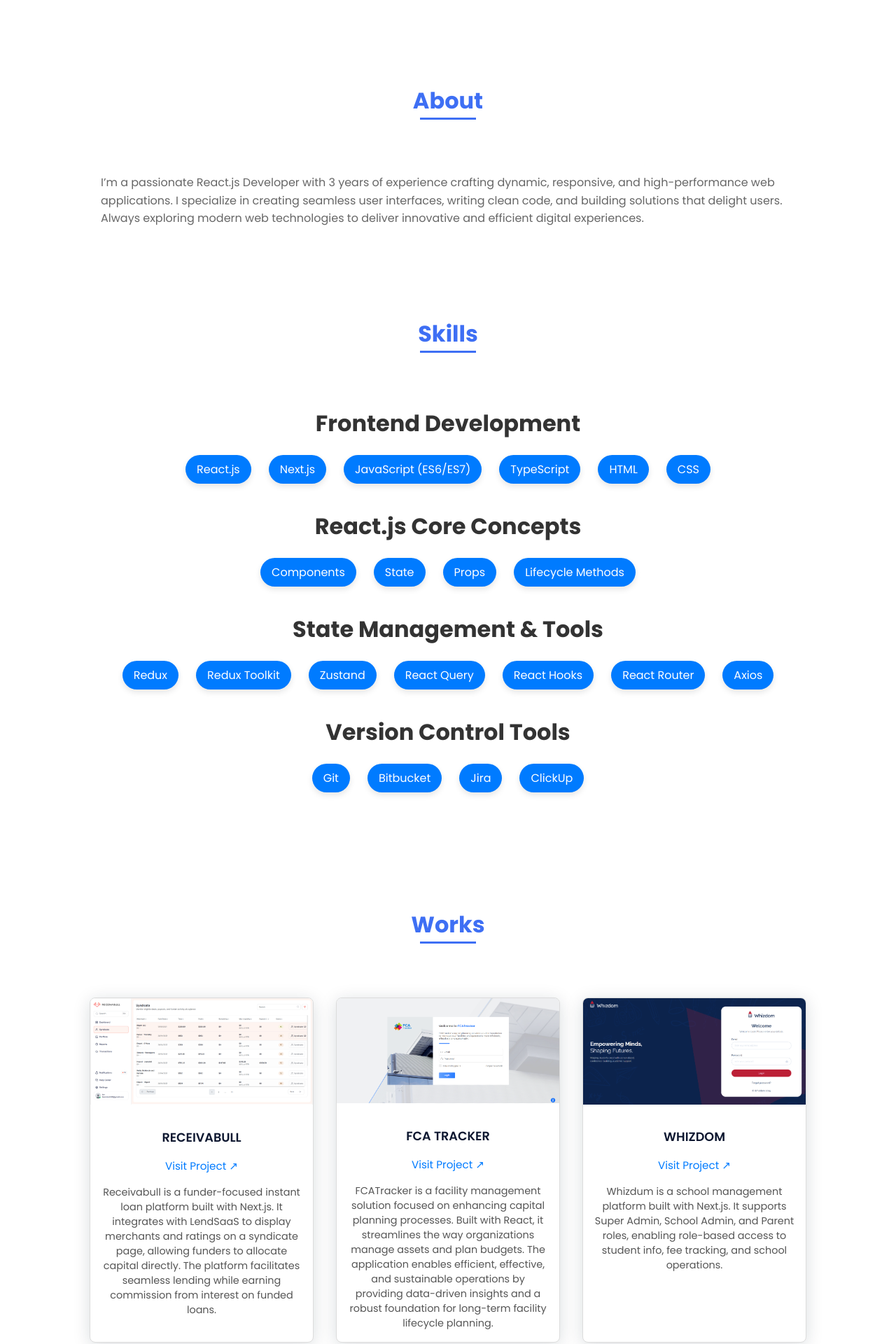
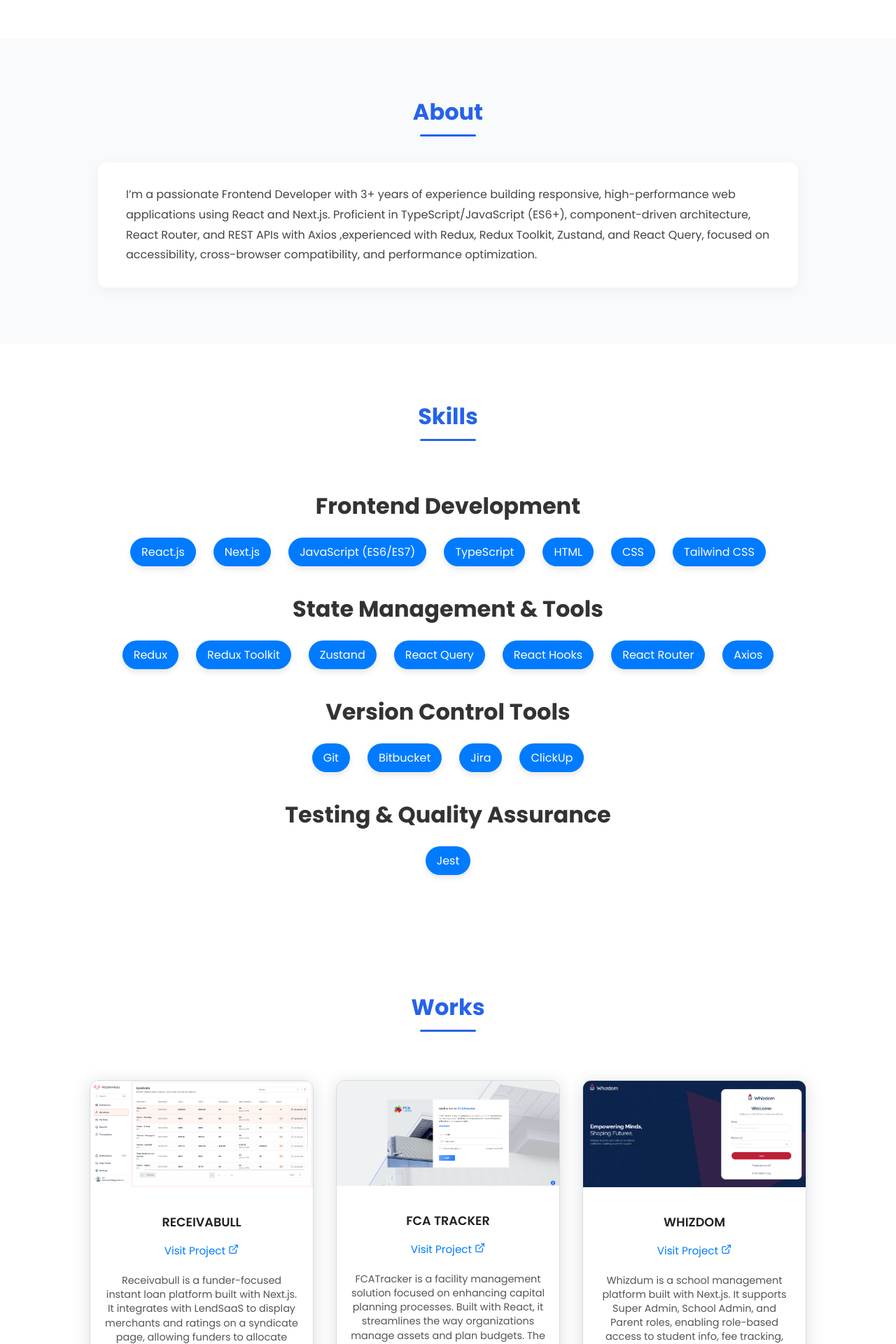
Before and after one commit to Basimkm369/portfolio, a React (Vite) app: page / in a window 1280 px wide. Shown: the part 600-2520 px from the top of the page at 70% size. Built offline with nearby package versions, Linux system fonts and the light colour scheme.

Commit message:
ui uopdate

```diff
--- a/src/assets/css/styles.css
+++ b/src/assets/css/styles.css
@@ -198,7 +198,6 @@ img {
 .home__title-color {
   color: var(--first-color);
 }
-/* ===== HOME ===== */
 .home_role {
   font-weight: 400;
   font-size: var(--role-font-size);
@@ -232,6 +231,56 @@ img {
   width: 360px;
 }
 
+
+/* ===== HOME TEXT ANIMATIONS ===== */
+.home__title {
+  animation: floatText 4s ease-in-out infinite, fadeUp 1.2s ease-out both;
+}
+
+/* floating motion (gentle vertical drift) */
+@keyframes floatText {
+  0% {
+    transform: translateY(0);
+  }
+  50% {
+    transform: translateY(-8px);
+  }
+  100% {
+    transform: translateY(0);
+  }
+}
+
+/* fade-in when entering view */
+@keyframes fadeUp {
+  from {
+    opacity: 0;
+    transform: translateY(25px);
+  }
+  to {
+    opacity: 1;
+    transform: translateY(0);
+  }
+}
+
+.home__title-color {
+  color: var(--first-color);
+  font-weight: 700;
+  text-shadow: none !important; /* removes glow completely */
+  animation: none !important;   /* stops glow animation */
+}
+
+
+@keyframes glow {
+  from {
+    text-shadow: 0 0 5px rgba(0, 123, 255, 0.3);
+  }
+  to {
+    text-shadow: 0 0 15px rgba(0, 123, 255, 0.7);
+  }
+}
+
+
+
 /*BUTTONS*/
 .button {
   display: inline-block;
@@ -246,38 +295,66 @@ img {
   box-shadow: 0px 10px 36px rgba(0, 0, 0, 0.15);
 }
 
-/* ===== ABOUT =====*/
 /* ===== ABOUT ===== */
+.about {
+  padding: 5rem 0 2rem;
+  background-color: #f9fafc; /* light background for contrast */
+}
+
+.section-title {
+  font-size: 2rem;
+  font-weight: 700;
+  color: #2563eb; /* blue accent */
+  text-align: center;
+  margin-bottom: 1rem;
+  position: relative;
+}
+
+.section-title::after {
+  content: "";
+  display: block;
+  width: 60px;
+  height: 3px;
+  background-color: #2563eb;
+  margin: 0.5rem auto 0;
+  border-radius: 2px;
+}
+
 .about__container {
-  display: flex;
-  justify-content: center;
-  align-items: center;
-  flex-direction: column;
+  max-width: 1000px;
+  margin: 2rem auto;
   text-align: center;
-  max-width: 1024px; /* Like work section */
-  margin: 2rem auto; /* Reduce top & bottom space */
-  padding: 0 1rem; /* Small padding for left/right */
+  background: #ffffff;
+  border-radius: 12px;
+  box-shadow: 0 4px 20px rgba(0, 0, 0, 0.05);
+  padding: 2rem 2.5rem;
+  transition: transform 0.3s ease, box-shadow 0.3s ease;
+}
+
+.about__container:hover {
+  transform: translateY(-3px);
+  box-shadow: 0 6px 24px rgba(37, 99, 235, 0.1);
 }
 
 .about__text {
   font-size: 1rem;
-  line-height: 1.6;
-  color: #666;
-
-  margin: 0 auto; /* Center text */
+  line-height: 1.8;
+  color: #444;
 }
 
-/* Reduce top & bottom spacing of section */
-.section.about {
-  padding-top: 3rem;
-  padding-bottom: 1rem;
+.about__text strong {
+  color: #2563eb;
+  font-weight: 600;
 }
 
-/* Responsive adjustments */
 @media screen and (max-width: 768px) {
   .about__container {
-    max-width: 90%;
-    margin: 1.5rem auto;
+    margin: 1.5rem;
+    padding: 1.5rem;
+  }
+
+  .section-title {
+    font-size: 1.75rem;
   }
 
   .about__text {
@@ -302,7 +379,7 @@ img {
   margin-bottom: 1rem;
   font-size: 2rem;
   color: #333;
-  text-align: center; /* Center the subtitle */
+  text-align: center;
 }
 
 .skills__text {
@@ -314,27 +391,27 @@ img {
 
 .skills__list {
   display: flex;
-  flex-wrap: wrap; /* Allow items to wrap */
-  justify-content: center; /* Center items horizontally */
-  gap: 15px; /* Space between tags */
-  max-width: 100%; /* Ensure the list doesn't overflow */
-  margin-top: 1rem; /* Space between the title and tags */
+  flex-wrap: wrap;
+  justify-content: center;
+  gap: 15px;
+  max-width: 100%;
+  margin-top: 1rem;
 }
 
 .skills__item {
   display: inline-flex;
   align-items: center;
   padding: 8px 16px;
-  border-radius: 30px; /* Rounded corners for tags */
-  background-color: #007bff;  /* Blue background */
+  border-radius: 30px;
+  background-color: #007bff;
   color: white;
   font-size: 1rem;
   box-shadow: 0 4px 8px rgba(0, 0, 0, 0.1);
   transition: 0.3s ease-in-out;
-  margin: 5px; /* Space around each tag */
+  margin: 5px;
 }
 
-.skills__item:hover {
+ .skills__item:hover {
   box-shadow: 0 6px 12px rgba(0, 0, 0, 0.2);
 }
 
@@ -355,8 +432,7 @@ img {
   border-radius: 8px;
 }
 
-/* Remove the old styles related to bar and percentage */
-.skills__data {
+ .skills__data {
   display: flex;
   justify-content: space-between;
   align-items: center;
@@ -395,7 +471,6 @@ img {
 }
 
 
-
 /* ===== WORK ===== */
 .work__container {
   display: grid;
@@ -404,57 +479,98 @@ img {
 }
 
 .work__item {
-  border: 1px solid #dcdcdc; /* light border */
-  border-radius: 0.5rem;
+  position: relative;
+  border: 1px solid #dcdcdc;
+  border-radius: 0.75rem;
   overflow: hidden;
-  box-shadow: 0px 4px 25px rgba(14, 36, 49, 0.15);
-  transition: transform 0.3s;
-  background-color: white;
+  box-shadow: 0 4px 25px rgba(14, 36, 49, 0.15);
+  transition: transform 0.4s ease, box-shadow 0.4s ease;
+  background-color: #fff;
 }
 
+/* Card hover animation */
 .work__item:hover {
-  transform: translateY(-5px);
+  transform: translateY(-6px);
+  box-shadow: 0 8px 25px rgba(14, 36, 49, 0.25);
 }
 
+/* Image zoom-in animation */
 .work__item img {
   width: 100%;
-  transition: 1s;
   display: block;
+  transition: transform 0.8s ease, filter 0.5s ease;
 }
 
-.work__item img:hover {
-  transform: scale(1.1);
+.work__item:hover img {
+  transform: scale(1.08);
+  filter: brightness(1.05);
 }
 
+/* Info section */
 .work__info {
-  padding: 1rem;
+  padding: 1.2rem;
   text-align: center;
+  transition: transform 0.4s ease;
+}
+
+.work__item:hover .work__info {
+  transform: translateY(-3px);
 }
 
 .work__title {
   font-size: 1.1rem;
   font-weight: 600;
   margin-bottom: 0.5rem;
+  color: #222;
+}
+
+/* Animated underline link */
+.work__link {
+  display: inline-block;
+  position: relative;
+  margin: 0.5rem 0 1rem;
+  font-size: 0.95rem;
+  color: #007bff;
+  font-weight: 500;
+  text-decoration: none;
+  transition: all 0.3s ease;
+}
+
+.work__link::after {
+  content: "";
+  position: absolute;
+  left: 0;
+  bottom: -3px;
+  width: 0;
+  height: 2px;
+  background-color: #007bff;
+  transition: width 0.3s ease;
+}
+
+.work__link:hover::after {
+  width: 100%;
+}
+
+/* Optional subtle icon movement */
+.work__link:hover {
+  color: #0056b3;
+  transform: translateY(-2px);
 }
 
 .work__desc {
   font-size: 0.9rem;
   color: #555;
-}
-.work__link {
-  display: inline-block;
-  margin: 0.5rem 0 1rem;
-  font-size: 0.95rem;
-  color: #007bff;
-  text-decoration: none;
-  font-weight: 500;
+  line-height: 1.4;
+  margin-top: 0.3rem;
   transition: color 0.3s ease;
 }
 
-.work__link:hover {
-  color: #0056b3;
-  text-decoration: underline;
+.work__item:hover .work__desc {
+  color: #333;
 }
+
+
+
 
 /* =====contact===== */
 /* Contact section with light background */
@@ -724,3 +840,11 @@ img {
 
 /* Hide the mobile CTA by default on larger screens */
 .home__cta--mobile { display: none; }
+
+.contact a {
+  text-decoration: none;
+}
+
+.contact a:hover {
+  text-decoration: none;
+}
--- a/src/components/About.jsx
+++ b/src/components/About.jsx
@@ -1,9 +1,9 @@
 const About = () => (
-  <section className="about section" id="about">
+ <section className="about section" id="about">
     <h2 className="section-title">About</h2>
-    <div className="about__container bd-grid">
+    <div className="about__container">
       <p className="about__text">
-       I’m a passionate React.js Developer with 3 years of experience crafting dynamic, responsive, and high-performance web applications. I specialize in creating seamless user interfaces, writing clean code, and building solutions that delight users. Always exploring modern web technologies to deliver innovative and efficient digital experiences.
+        I’m a passionate Frontend Developer with 3+ years of experience building responsive, high-performance web applications using React and Next.js. Proficient in TypeScript/JavaScript (ES6+), component-driven architecture, React Router, and REST APIs with Axios ,experienced with Redux, Redux Toolkit, Zustand, and React Query, focused on accessibility, cross-browser compatibility, and performance optimization.
       </p>
     </div>
   </section>
--- a/src/components/Skills.jsx
+++ b/src/components/Skills.jsx
@@ -26,10 +26,13 @@ const Skills = () => {
                 <div className="skills__item">
                     <span className="skills__name">CSS</span>
                 </div>
+                 <div className="skills__item">
+              <span className="skills__name">Tailwind CSS</span>
+            </div>
             </div>
         </div>
 
-        <div>
+        {/* <div>
             <h2 className="skills__subtitle">React.js Core Concepts</h2>
             <div className="skills__list">
                 <div className="skills__item">
@@ -45,7 +48,7 @@ const Skills = () => {
                     <span className="skills__name">Lifecycle Methods</span>
                 </div>
             </div>
-        </div>
+        </div> */}
 
         <div>
             <h2 className="skills__subtitle">State Management & Tools</h2>
@@ -93,6 +96,16 @@ const Skills = () => {
                 </div>
             </div>
         </div>
+
+         <div>
+          <h2 className="skills__subtitle">Testing & Quality Assurance</h2>
+          <div className="skills__list">
+            <div className="skills__item">
+              <span className="skills__name">Jest</span>
+            </div>
+          </div>
+        </div>
+
     </div>
 </section>
   )
--- a/src/components/Works.jsx
+++ b/src/components/Works.jsx
@@ -1,3 +1,4 @@
+import { FiExternalLink } from "react-icons/fi";
 import workData from "../utils/workData";
 
 const Work = () => (
@@ -9,7 +10,14 @@ const Work = () => (
           <img src={img} alt={title} />
           <div className="work__info">
             <h3 className="work__title">{title}</h3>
-            <a href={link} target="_blank" rel="noreferrer" className="work__link">Visit Project ↗</a>
+            <a
+              href={link}
+              target="_blank"
+              rel="noreferrer"
+              className="work__link"
+            >
+              Visit Project <FiExternalLink className="work__icon" />
+            </a>
             <p className="work__desc">{desc}</p>
           </div>
         </div>
```
Also changed, not shown: src/assets/img/about.jpg (deleted).
